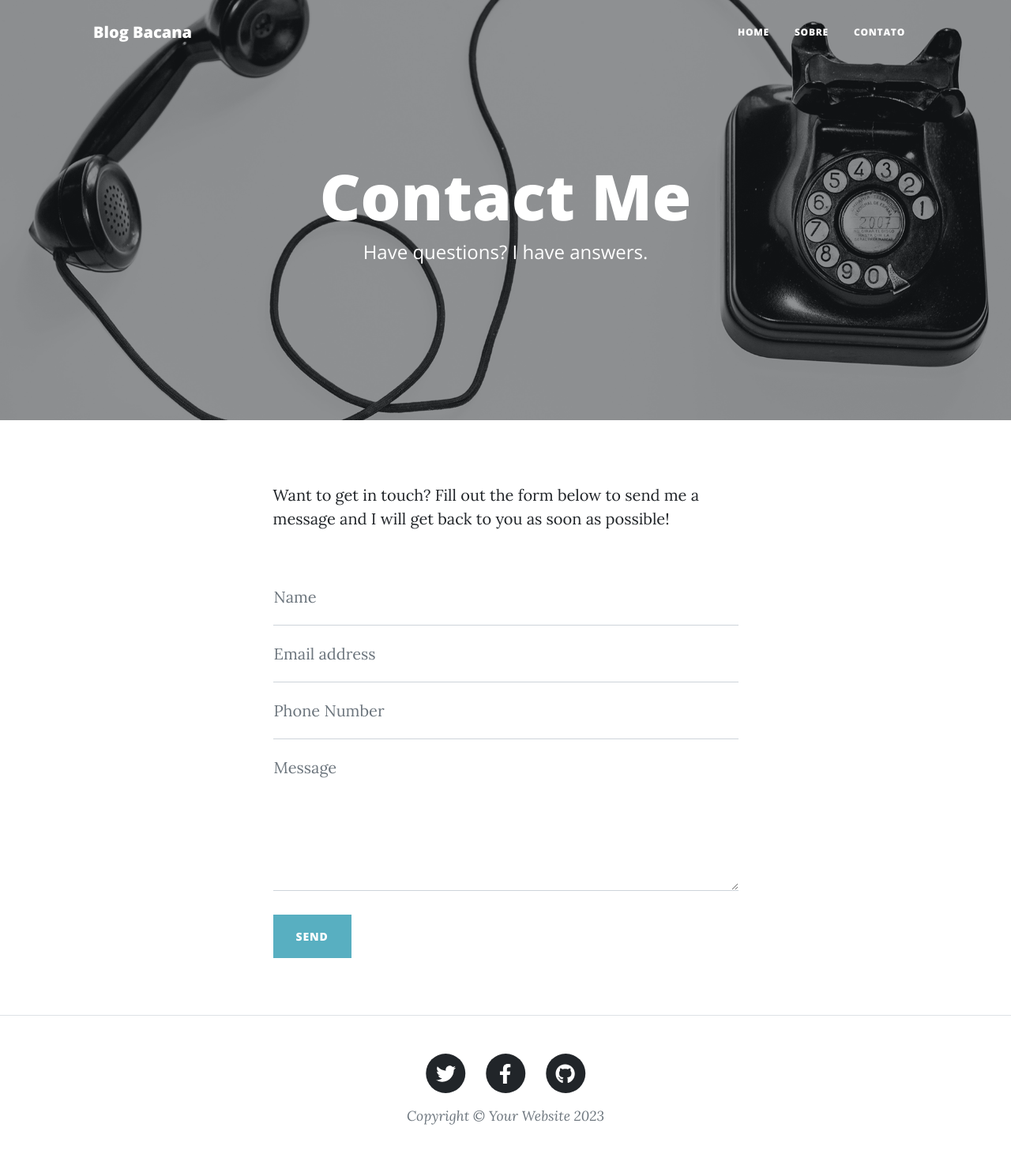
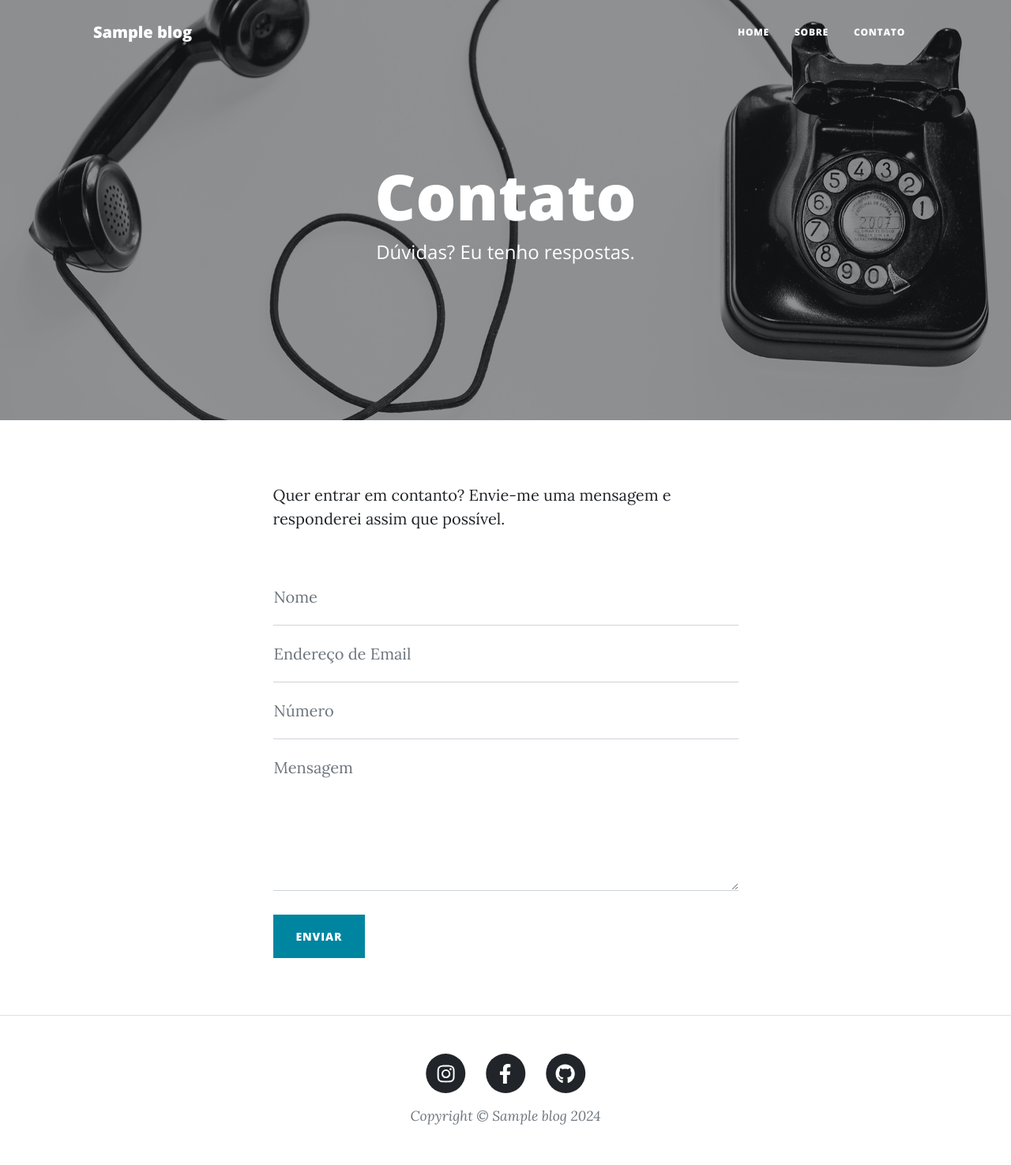
Before and after one commit to ademacirfilho/blog-exemplo, a Django app: template blog/templates/contact.html in a window 1280 px wide. Shown: the whole page at 79% size. Run offline with Django 5.2, Linux system fonts and the light colour scheme; the template is opened without the code that fills it: most values are stand-ins (such as "Sample title", 1, 10 or a date in 2020); data that the repository does not hold is empty; some libraries are stand-ins or nearby versions.

Commit message:
aula sobre forms

```diff
--- a/blog/admin.py
+++ b/blog/admin.py
@@ -1,4 +1,6 @@
 from django.contrib import admin
-from .models import Post
+from .models import Post, Blog, Mensagem
 
 admin.site.register(Post)
+admin.site.register(Blog)
+admin.site.register(Mensagem)
--- a/blog/templates/base.html
+++ b/blog/templates/base.html
@@ -7,7 +7,9 @@
         <meta name="viewport" content="width=device-width, initial-scale=1, shrink-to-fit=no" />
         <meta name="description" content="" />
         <meta name="author" content="" />
-        <title>Clean Blog - Start Bootstrap Theme</title>
+        <title>
+        {% block title %}{{ blog.nome }}{% endblock title %}
+        </title>
         <link rel="icon" type="image/x-icon" href="{% static 'assets/favicon.ico' %}" />
         <!-- Font Awesome icons (free version)-->
         <script src="https://use.fontawesome.com/releases/v6.3.0/js/all.js" crossorigin="anonymous"></script>
@@ -21,7 +23,7 @@
         <!-- Navigation-->
         <nav class="navbar navbar-expand-lg navbar-light" id="mainNav">
             <div class="container px-4 px-lg-5">
-                <a class="navbar-brand" href="{% url 'index' %}">Blog Bacana</a>
+                <a class="navbar-brand" href="{% url 'index' %}">{{ blog.nome }}</a>
                 <button class="navbar-toggler" type="button" data-bs-toggle="collapse" data-bs-target="#navbarResponsive" aria-controls="navbarResponsive" aria-expanded="false" aria-label="Toggle navigation">
                     Menu
                     <i class="fas fa-bars"></i>
@@ -37,13 +39,15 @@
         </nav>
         <!-- Page Header-->
         {% block header %}
-        <header class="masthead" style="background-image: url({% static 'assets/img/home-bg.jpg' %})">
+        <header class="masthead" style="background-image: url({{ blog.capa.url }})">
             <div class="container position-relative px-4 px-lg-5">
                 <div class="row gx-4 gx-lg-5 justify-content-center">
                     <div class="col-md-10 col-lg-8 col-xl-7">
                         <div class="site-heading">
-                            <h1>Clean Blog</h1>
-                            <span class="subheading">A Blog Theme by Start Bootstrap</span>
+                            <h1>{{ blog.nome }}</h1>
+                            {% if blog.subnome %}
+                                <span class="subheading">{{ blog.subnome }}</span>
+                            {% endif %}
                         </div>
                     </div>
                 </div>
@@ -61,15 +65,15 @@
                     <div class="col-md-10 col-lg-8 col-xl-7">
                         <ul class="list-inline text-center">
                             <li class="list-inline-item">
-                                <a href="#!">
+                                <a href="{{ blog.instagram }}">
                                     <span class="fa-stack fa-lg">
                                         <i class="fas fa-circle fa-stack-2x"></i>
-                                        <i class="fab fa-twitter fa-stack-1x fa-inverse"></i>
+                                        <i class="fab fa-instagram fa-stack-1x fa-inverse"></i>
                                     </span>
                                 </a>
                             </li>
                             <li class="list-inline-item">
-                                <a href="#!">
+                                <a href="{{ blog.facebook }}">
                                     <span class="fa-stack fa-lg">
                                         <i class="fas fa-circle fa-stack-2x"></i>
                                         <i class="fab fa-facebook-f fa-stack-1x fa-inverse"></i>
@@ -77,7 +81,7 @@
                                 </a>
                             </li>
                             <li class="list-inline-item">
-                                <a href="#!">
+                                <a href="{{ blog.github }}">
                                     <span class="fa-stack fa-lg">
                                         <i class="fas fa-circle fa-stack-2x"></i>
                                         <i class="fab fa-github fa-stack-1x fa-inverse"></i>
@@ -85,7 +89,7 @@
                                 </a>
                             </li>
                         </ul>
-                        <div class="small text-center text-muted fst-italic">Copyright &copy; Your Website 2023</div>
+                        <div class="small text-center text-muted fst-italic">Copyright &copy; {{ blog.nome }} {% now 'Y' %}</div>
                     </div>
                 </div>
             </div>
--- a/blog/templates/contact.html
+++ b/blog/templates/contact.html
@@ -8,8 +8,8 @@
         <div class="row gx-4 gx-lg-5 justify-content-center">
             <div class="col-md-10 col-lg-8 col-xl-7">
                 <div class="page-heading">
-                    <h1>Contact Me</h1>
-                    <span class="subheading">Have questions? I have answers.</span>
+                    <h1>Contato</h1>
+                    <span class="subheading">Dúvidas? Eu tenho respostas.</span>
                 </div>
             </div>
         </div>
@@ -23,42 +23,32 @@
         <div class="container px-4 px-lg-5">
             <div class="row gx-4 gx-lg-5 justify-content-center">
                 <div class="col-md-10 col-lg-8 col-xl-7">
-                    <p>Want to get in touch? Fill out the form below to send me a message and I will get back to you as soon as possible!</p>
+                    <p>Quer entrar em contanto? Envie-me uma mensagem e responderei assim que possível.</p>
                     <div class="my-5">
-                        <!-- * * * * * * * * * * * * * * *-->
-                        <!-- * * SB Forms Contact Form * *-->
-                        <!-- * * * * * * * * * * * * * * *-->
-                        <!-- This form is pre-integrated with SB Forms.-->
-                        <!-- To make this form functional, sign up at-->
-                        <!-- https://startbootstrap.com/solution/contact-forms-->
-                        <!-- to get an API token!-->
-                        <form id="contactForm" data-sb-form-api-token="API_TOKEN">
+                        <form id="contactForm" method="POST">
+                            {% csrf_token %}
                             <div class="form-floating">
-                                <input class="form-control" id="name" type="text" placeholder="Enter your name..." data-sb-validations="required" />
-                                <label for="name">Name</label>
-                                <div class="invalid-feedback" data-sb-feedback="name:required">A name is required.</div>
+                                <input class="form-control" id="name" name="nome" type="text" placeholder="Digite seu nome..."/>
+                                <label for="name">Nome</label>
+                                <div class="invalid-feedback">O nome é requirido.</div>
                             </div>
                             <div class="form-floating">
-                                <input class="form-control" id="email" type="email" placeholder="Enter your email..." data-sb-validations="required,email" />
-                                <label for="email">Email address</label>
-                                <div class="invalid-feedback" data-sb-feedback="email:required">An email is required.</div>
-                                <div class="invalid-feedback" data-sb-feedback="email:email">Email is not valid.</div>
+                                <input class="form-control" id="email" name="email" type="email" placeholder="Digite seu email..."/>
+                                <label for="email">Endereço de Email</label>
+                                <div class="invalid-feedback">O email é requirido.</div>
+                                <div class="invalid-feedback">Email não é valido.</div>
                             </div>
                             <div class="form-floating">
-                                <input class="form-control" id="phone" type="tel" placeholder="Enter your phone number..." data-sb-validations="required" />
-                                <label for="phone">Phone Number</label>
-                                <div class="invalid-feedback" data-sb-feedback="phone:required">A phone number is required.</div>
+                                <input class="form-control" id="numero" name="telefone" type="tel" placeholder="Digite seu número de telefone..."/>
+                                <label for="phone">Número</label>
+                                <div class="invalid-feedback">O número do celular é requerido.</div>
                             </div>
                             <div class="form-floating">
-                                <textarea class="form-control" id="message" placeholder="Enter your message here..." style="height: 12rem" data-sb-validations="required"></textarea>
-                                <label for="message">Message</label>
-                                <div class="invalid-feedback" data-sb-feedback="message:required">A message is required.</div>
+                                <textarea class="form-control" id="menssagem" name="mensagem" placeholder="Digite sua mensagem aqui..." style="height: 12rem"></textarea>
+                                <label for="message">Mensagem</label>
+                                <div class="invalid-feedback">A mensagem é requirida.</div>
                             </div>
                             <br />
-                            <!-- Submit success message-->
-                            <!---->
-                            <!-- This is what your users will see when the form-->
-                            <!-- has successfully submitted-->
                             <div class="d-none" id="submitSuccessMessage">
                                 <div class="text-center mb-3">
                                     <div class="fw-bolder">Form submission successful!</div>
@@ -67,13 +57,9 @@
                                     <a href="https://startbootstrap.com/solution/contact-forms">https://startbootstrap.com/solution/contact-forms</a>
                                 </div>
                             </div>
-                            <!-- Submit error message-->
-                            <!---->
-                            <!-- This is what your users will see when there is-->
-                            <!-- an error submitting the form-->
-                            <div class="d-none" id="submitErrorMessage"><div class="text-center text-danger mb-3">Error sending message!</div></div>
-                            <!-- Submit Button-->
-                            <button class="btn btn-primary text-uppercase disabled" id="submitButton" type="submit">Send</button>
+                            <div class="d-none" id="submitErrorMessage"><div class="text-center text-danger mb-3">Erro ao enviar sua mensagem.</div></div>
+
+                            <button class="btn btn-primary text-uppercase" id="submitButton" type="submit">Enviar</button>
                         </form>
                     </div>
                 </div>
```
Also changed, not shown: blog/models.py (+23 -0 lines), blog/templates/about.html (+4 -6 lines), blog/templates/post.html (+6 -23 lines), blog/views.py (+27 -3 lines), blog/migrations/0004_blog.py (added), blog/migrations/0005_rename_logo_blog_capa.py (added), blog/migrations/0006_alter_blog_facebook_alter_blog_github_and_more.py (added), blog/migrations/0007_blog_subnome.py (added), blog/migrations/0008_mensagem.py (added), blog/migrations/0009_mensagem_lida.py (added).
